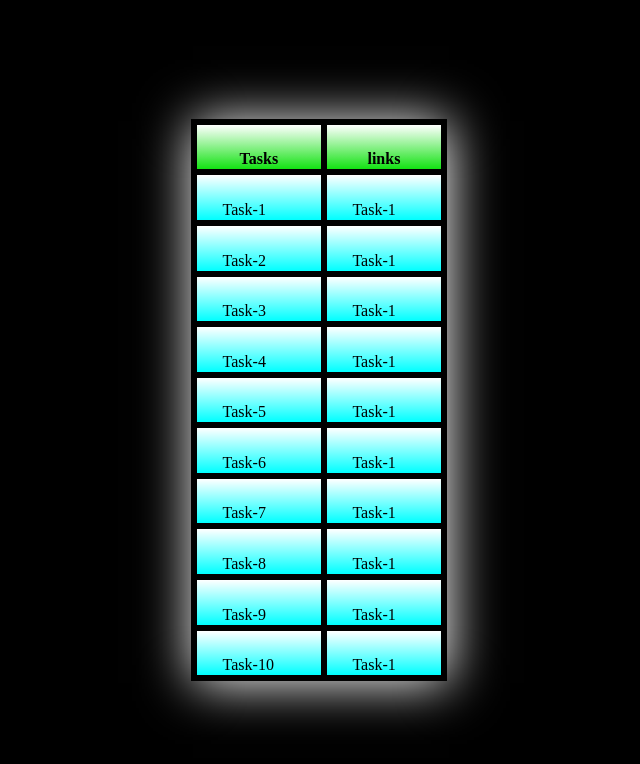
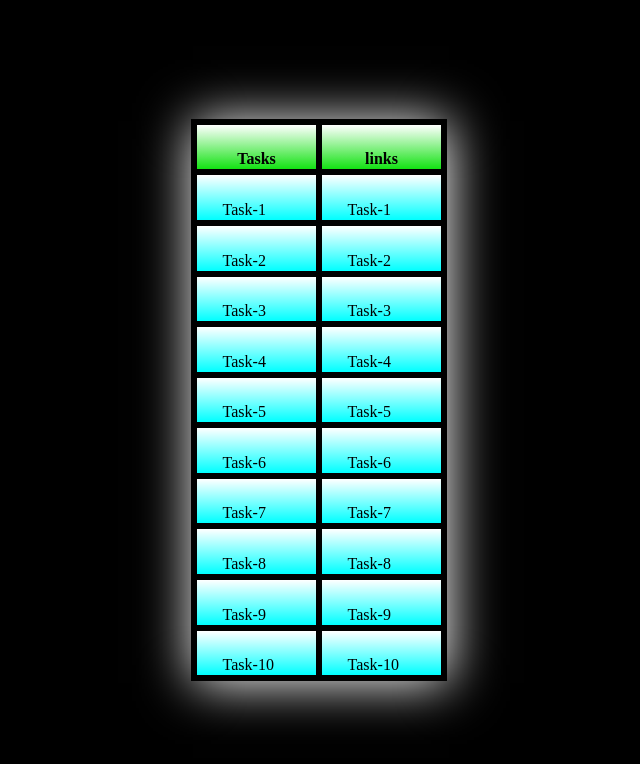
Before and after one commit to Abhiramvadla12/day45, a plain HTML site: page layout.html in a window 1280 px wide. Shown: the whole page, without its empty margins (321-961 px from the left). Drawn offline with Linux system fonts and the light colour scheme.

Commit message:
version 3

```diff
--- a/layout.html
+++ b/layout.html
@@ -53,39 +53,39 @@
             </tr>
             <tr>
                 <td>Task-2</td>
-                <td><a href="./task-2.html">Task-1</a></td>
+                <td><a href="./task-2.html">Task-2</a></td>
             </tr>
             <tr>
                 <td>Task-3</td>
-                <td><a href="./task-3.html">Task-1</a></td>
+                <td><a href="./task-3.html">Task-3</a></td>
             </tr>
             <tr>
                 <td>Task-4</td>
-                <td><a href="./task-4.html">Task-1</a></td>
+                <td><a href="./task-4.html">Task-4</a></td>
             </tr>
             <tr>
                 <td>Task-5</td>
-                <td><a href="./task-5.html">Task-1</a></td>
+                <td><a href="./task-5.html">Task-5</a></td>
             </tr>
             <tr>
                 <td>Task-6</td>
-                <td><a href="./task-6.html">Task-1</a></td>
+                <td><a href="./task-6.html">Task-6</a></td>
             </tr>
             <tr>
                 <td>Task-7</td>
-                <td><a href="./task-7.html">Task-1</a></td>
+                <td><a href="./task-7.html">Task-7</a></td>
             </tr>
             <tr>
                 <td>Task-8</td>
-                <td><a href="./task-8.html">Task-1</a></td>
+                <td><a href="./task-8.html">Task-8</a></td>
             </tr>
             <tr>
                 <td>Task-9</td>
-                <td><a href="./task-9.html">Task-1</a></td>
+                <td><a href="./task-9.html">Task-9</a></td>
             </tr>
             <tr>
                 <td>Task-10</td>
-                <td><a href="./task-10.html">Task-1</a></td>
+                <td><a href="./task-10.html">Task-10</a></td>
             </tr>
         </table>
     </div>
```
